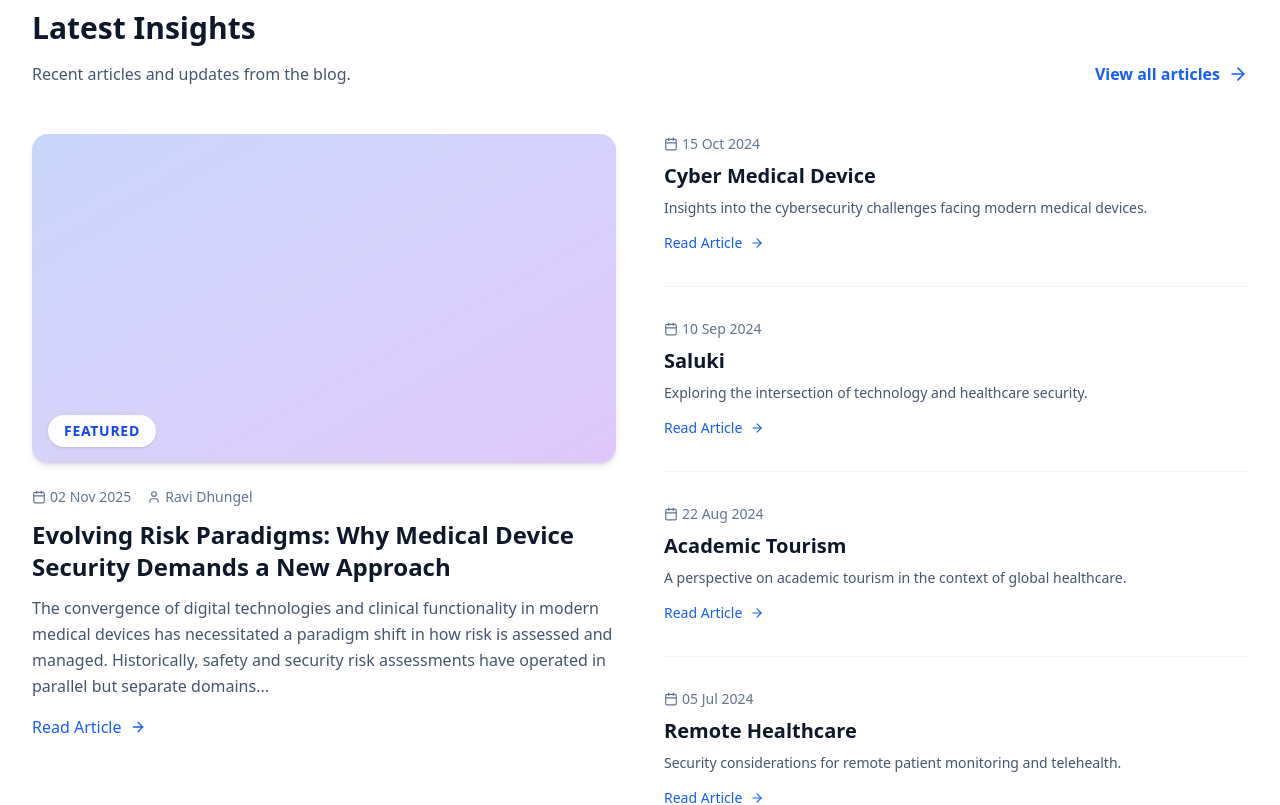
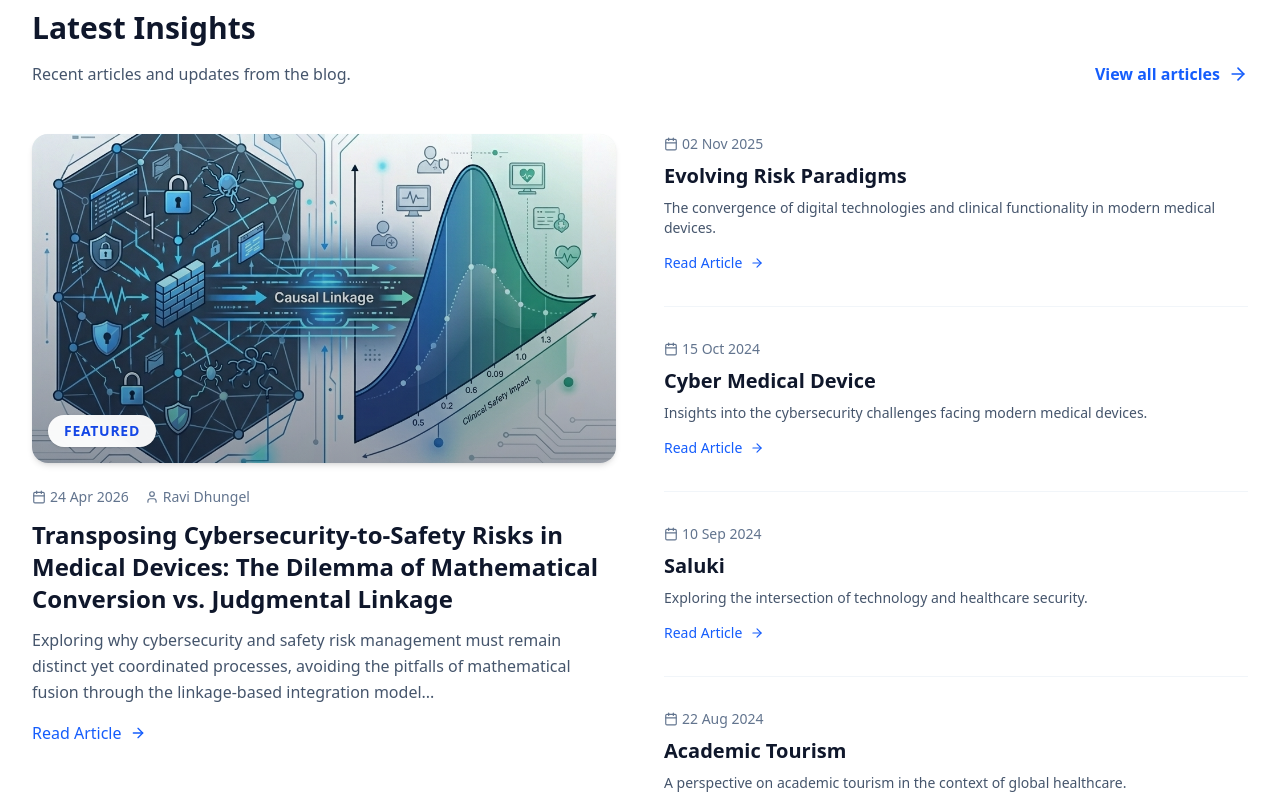
Before and after one commit to nepalboy/medicsec, a React (Vite) app: page / in a window 1280 px wide. Shown: the part 1980-2785 px from the top of the page. Built offline with nearby package versions, Linux system fonts and the light colour scheme.

Commit message:
Add new article: Transposing Cybersecurity-to-Safety Risks

```diff
--- a/src/components/LatestArticles.tsx
+++ b/src/components/LatestArticles.tsx
@@ -18,23 +18,28 @@ export const LatestArticles: React.FC = () => {
 
                 <div className="grid grid-cols-1 lg:grid-cols-2 gap-12 items-start">
                     {/* Featured Article */}
-                    <Link to="/articles/evolving-risk" className="group cursor-pointer block">
+                    <Link to="/articles/cyber-safety-dilemma" className="group cursor-pointer block">
                         <div className="relative overflow-hidden rounded-2xl mb-6 bg-slate-100 aspect-[16/9] shadow-md">
-                            {/* Placeholder for article image */}
-                            <div className="absolute inset-0 bg-gradient-to-br from-blue-600/20 to-purple-600/20 group-hover:scale-105 transition-transform duration-500"></div>
+                            {/* Article image */}
+                            <img
+                                src="images/articles/cyber-safety-viz.png"
+                                alt="Cybersecurity vs Safety Linkage"
+                                className="absolute inset-0 w-full h-full object-cover group-hover:scale-105 transition-transform duration-500"
+                            />
+                            <div className="absolute inset-0 bg-gradient-to-t from-slate-900/40 to-transparent"></div>
                             <div className="absolute bottom-4 left-4 bg-white/95 backdrop-blur-sm px-4 py-1.5 rounded-full text-sm font-bold text-blue-700 uppercase tracking-wider shadow-sm">
                                 Featured
                             </div>
                         </div>
                         <div className="flex items-center gap-4 text-sm text-slate-500 mb-3">
-                            <span className="flex items-center gap-1"><Calendar size={14} /> 02 Nov 2025</span>
+                            <span className="flex items-center gap-1"><Calendar size={14} /> 24 Apr 2026</span>
                             <span className="flex items-center gap-1"><User size={14} /> Ravi Dhungel</span>
                         </div>
                         <h3 className="text-2xl font-bold text-slate-900 mb-3 group-hover:text-blue-600 transition-colors">
-                            Evolving Risk Paradigms: Why Medical Device Security Demands a New Approach
+                            Transposing Cybersecurity-to-Safety Risks in Medical Devices: The Dilemma of Mathematical Conversion vs. Judgmental Linkage
                         </h3>
                         <p className="text-slate-600 leading-relaxed mb-4">
-                            The convergence of digital technologies and clinical functionality in modern medical devices has necessitated a paradigm shift in how risk is assessed and managed. Historically, safety and security risk assessments have operated in parallel but separate domains...
+                            Exploring why cybersecurity and safety risk management must remain distinct yet coordinated processes, avoiding the pitfalls of mathematical fusion through the linkage-based integration model...
                         </p>
                         <span className="inline-flex items-center gap-2 text-blue-600 font-medium group-hover:gap-3 transition-all">
                             Read Article <ArrowRight size={16} />
@@ -44,6 +49,12 @@ export const LatestArticles: React.FC = () => {
                     {/* Secondary List */}
                     <div className="space-y-8">
                         {[
+                            {
+                                title: "Evolving Risk Paradigms",
+                                date: "02 Nov 2025",
+                                link: "/articles/evolving-risk",
+                                excerpt: "The convergence of digital technologies and clinical functionality in modern medical devices."
+                            },
                             {
                                 title: "Cyber Medical Device",
                                 date: "15 Oct 2024",
@@ -61,12 +72,6 @@ export const LatestArticles: React.FC = () => {
                                 date: "22 Aug 2024",
                                 link: "/articles/print/academic-tourism",
                                 excerpt: "A perspective on academic tourism in the context of global healthcare."
-                            },
-                            {
-                                title: "Remote Healthcare",
-                                date: "05 Jul 2024",
-                                link: "/articles/print/remote",
-                                excerpt: "Security considerations for remote patient monitoring and telehealth."
                             }
                         ].map((article, index) => (
                             <Link key={index} to={article.link} className="group cursor-pointer block border-b border-slate-100 pb-8 last:border-0">
--- a/src/components/pages/ArticleDetail.tsx
+++ b/src/components/pages/ArticleDetail.tsx
@@ -2,8 +2,157 @@ import React from 'react';
 import { useParams, Link } from 'react-router-dom';
 import { ArrowLeft, Calendar, User } from 'lucide-react';
 
+interface ArticleContent {
+    title: string;
+    date: string;
+    author: string;
+    image?: string;
+    content: React.ReactNode;
+}
+
+const articleData: Record<string, ArticleContent> = {
+    'cyber-safety-dilemma': {
+        title: 'Transposing Cybersecurity-to-Safety Risks in Medical Devices: The Dilemma of Mathematical Conversion vs. Judgmental Linkage',
+        date: '24 Apr 2026',
+        author: 'Ravi Dhungel',
+        image: '/images/articles/cyber-safety-viz.png',
+        content: (
+            <>
+                <p className="lead text-xl text-slate-600 mb-8">
+                    ISO 14971 safety risk is grounded in classical probability theory, while cybersecurity risk operates under structurally different assumptions.
+                    This article explores why direct mathematical transposition fails and proposes a linkage-based integration model.
+                </p>
+
+                <h3 className="text-2xl font-bold mt-8 mb-4">1. Mathematical Incompatibility of the Two Domains</h3>
+                <p>
+                    ISO 14971 safety risk is defined as: <strong>R = P(harm | hazardous situation) × Severity</strong>.
+                    Here, P is a frequentist or credence-based probability derived from repeatable events under relatively stable conditions.
+                </p>
+                <p>
+                    Cybersecurity risk, however, focuses on <strong>exploitability</strong>, which is not a random variable.
+                    Threat actors are adaptive, goal-directed, and context-sensitive. Assigning numeric likelihoods to exploitability produces "pseudo-mathematics"—the appearance of rigor without formal validity.
+                </p>
+
+                <h3 className="text-2xl font-bold mt-8 mb-4">2. Failure Modes of Direct Transposition</h3>
+                <div className="overflow-x-auto my-8">
+                    <table className="min-w-full border-collapse border border-slate-200 text-left text-sm">
+                        <thead className="bg-slate-50">
+                            <tr>
+                                <th className="px-4 py-2 border border-slate-200 font-bold">Approach</th>
+                                <th className="px-4 py-2 border border-slate-200 font-bold">Failure Mode</th>
+                            </tr>
+                        </thead>
+                        <tbody>
+                            <tr>
+                                <td className="px-4 py-2 border border-slate-200">Map CVSS base score → safety P category</td>
+                                <td className="px-4 py-2 border border-slate-200">CVSS is ordinal and context-dependent; cardinality assumptions are invalid</td>
+                            </tr>
+                            <tr>
+                                <td className="px-4 py-2 border border-slate-200">Assign exploitability → P(attack) in risk matrix</td>
+                                <td className="px-4 py-2 border border-slate-200">Treats a judgment variable as a frequentist probability; no justifiable distribution</td>
+                            </tr>
+                            <tr>
+                                <td className="px-4 py-2 border border-slate-200">Composite risk score (cyber + safety)</td>
+                                <td className="px-4 py-2 border border-slate-200">Mixes non-probabilistic and probabilistic quantities; violates measure theory</td>
+                            </tr>
+                            <tr>
+                                <td className="px-4 py-2 border border-slate-200">Bayesian prior on attacker intent</td>
+                                <td className="px-4 py-2 border border-slate-200">Requires stable base rates; adaptive adversaries invalidate stationarity assumption</td>
+                            </tr>
+                        </tbody>
+                    </table>
+                </div>
+
+                <h3 className="text-2xl font-bold mt-8 mb-4">3. Limits of Advanced Quantitative Techniques</h3>
+                <p>
+                    Techniques like Monte Carlo simulation and Bayesian networks are often proposed as bridges, but they fail because they require valid input distributions which, in cybersecurity, are assumed rather than derived.
+                </p>
+                <ul className="list-disc pl-6 space-y-2">
+                    <li><strong>Monte Carlo:</strong> Garbage-in-garbage-out applies directly when input distributions are guessed.</li>
+                    <li><strong>Bayesian inference:</strong> Posterior probabilities are only meaningful when the prior is over a stable probability space, not an opinion about attacker capability.</li>
+                    <li><strong>Expert judgment:</strong> Calibrated qualitative judgments (high/medium/low) are appropriate; unitless decimal values are not.</li>
+                </ul>
+
+                <h3 className="text-2xl font-bold mt-8 mb-4">4. Linkage-Based Integration Model</h3>
+                <p>
+                    The normative solution, as represented in AAMI TIR57, is parallel, coordinated processes with structured information handoffs, not mathematical fusion. The correct integration follows a conditional structure:
+                </p>
+                <ol className="list-decimal pl-6 space-y-4 my-6">
+                    <li>
+                        <strong>Cybersecurity analysis:</strong> Characterize the threat and adverse impact.
+                        <em>Output: "unauthorized modification of infusion rate parameter is credible."</em>
+                    </li>
+                    <li>
+                        <strong>Causal safety linkage:</strong> Expert judgment determines if the cyber condition precipitates a hazardous situation.
+                        <em>Output: "if realized, incorrect dose delivery is a foreseeable hazardous situation."</em>
+                    </li>
+                    <li>
+                        <strong>Safety risk estimation:</strong> Estimate P(harm | hazardous situation) assuming the hazardous situation exists.
+                    </li>
+                </ol>
+                <div className="bg-blue-50 p-6 rounded-xl border border-blue-100 my-8">
+                    <p className="font-mono text-center text-blue-800">
+                        R_safety = P(harm | HS) × S, where HS is established by cybersecurity causal linkage
+                    </p>
+                </div>
+
+                <h3 className="text-2xl font-bold mt-8 mb-4">5. Conclusion</h3>
+                <p>
+                    Cybersecurity and safety risk management answer different questions under different mathematical assumptions.
+                    Attempts to convert exploitability into safety probability introduce formal invalidity.
+                    The linkage-based model preserves both domains' integrity through causal reasoning rather than numerical conversion.
+                </p>
+            </>
+        )
+    },
+    'evolving-risk': {
+        title: 'Evolving Risk Paradigms: Why Medical Device Security Demands a New Approach',
+        date: '02 Nov 2025',
+        author: 'Ravi Dhungel',
+        content: (
+            <>
+                <p className="lead text-xl text-slate-600 mb-8">
+                    The convergence of digital technologies and clinical functionality in modern medical devices has necessitated a paradigm shift in how risk is assessed and managed.
+                </p>
+                <p>
+                    Historically, safety and security risk assessments have operated in parallel but separate domains.
+                    Safety focused on random component failures and foreseeable misuse, while security focused on intentional adversarial actions.
+                </p>
+                <h3>The Challenge</h3>
+                <p>
+                    In the modern connected ecosystem, a security vulnerability can directly lead to a safety hazard.
+                    However, the probabilistic models used in ISO 14971 do not directly translate to the intentional, non-random nature of cyber attacks.
+                </p>
+            </>
+        )
+    },
+    'post-market-surveillance': {
+        title: 'Understanding Post-Market Surveillance',
+        date: '15 Jan 2025',
+        author: 'Ravi Dhungel',
+        content: (
+            <>
+                <p className="lead text-xl text-slate-600 mb-8">
+                    Key strategies for maintaining security posture after device deployment.
+                    Continuous monitoring and vulnerability management are critical.
+                </p>
+                <p>
+                    Post-market surveillance is not just a regulatory requirement; it's a vital security function.
+                    As new vulnerabilities are discovered in the wild (0-days, library vulnerabilities like Log4j), manufacturers must have robust processes to assess and mitigate them.
+                </p>
+            </>
+        )
+    }
+};
+
 export const ArticleDetail: React.FC = () => {
     const { id } = useParams();
+    const article = articleData[id || ''] || {
+        title: 'Article Not Found',
+        date: 'N/A',
+        author: 'Unknown',
+        content: <p>The article you are looking for could not be found.</p>
+    };
 
     return (
         <div className="bg-white py-12">
@@ -15,32 +164,21 @@ export const ArticleDetail: React.FC = () => {
                 <article>
                     <header className="mb-8">
                         <div className="flex items-center gap-4 text-sm text-slate-500 mb-4">
-                            <span className="flex items-center gap-1"><Calendar size={16} /> 02 Nov 2025</span>
-                            <span className="flex items-center gap-1"><User size={16} /> Ravi Dhungel</span>
+                            <span className="flex items-center gap-1"><Calendar size={16} /> {article.date}</span>
+                            <span className="flex items-center gap-1"><User size={16} /> {article.author}</span>
                         </div>
                         <h1 className="text-4xl font-bold text-slate-900 mb-6 leading-tight">
-                            {id === 'evolving-risk' ? 'Evolving Risk Paradigms: Why Medical Device Security Demands a New Approach' :
-                                id === 'post-market-surveillance' ? 'Understanding Post-Market Surveillance' :
-                                    id === 'print-articles' ? 'Print Articles Collection' :
-                                        'Article Title Placeholder'}
+                            {article.title}
                         </h1>
+                        {article.image && (
+                            <div className="rounded-2xl overflow-hidden mb-8 shadow-lg">
+                                <img src={article.image} alt={article.title} className="w-full h-auto" />
+                            </div>
+                        )}
                     </header>
 
                     <div className="prose prose-lg prose-slate max-w-none">
-                        <p className="lead text-xl text-slate-600 mb-8">
-                            This is a placeholder for the full article content. In a real application, this content would be fetched from a CMS or database based on the article ID: <code>{id}</code>.
-                        </p>
-                        <p>
-                            Lorem ipsum dolor sit amet, consectetur adipiscing elit. Sed do eiusmod tempor incididunt ut labore et dolore magna aliqua. Ut enim ad minim veniam, quis nostrud exercitation ullamco laboris nisi ut aliquip ex ea commodo consequat.
-                        </p>
-                        <h3>The Challenge</h3>
-                        <p>
-                            Duis aute irure dolor in reprehenderit in voluptate velit esse cillum dolore eu fugiat nulla pariatur. Excepteur sint occaecat cupidatat non proident, sunt in culpa qui officia deserunt mollit anim id est laborum.
-                        </p>
-                        <h3>The Solution</h3>
-                        <p>
-                            Sed ut perspiciatis unde omnis iste natus error sit voluptatem accusantium doloremque laudantium, totam rem aperiam, eaque ipsa quae ab illo inventore veritatis et quasi architecto beatae vitae dicta sunt explicabo.
-                        </p>
+                        {article.content}
                     </div>
                 </article>
             </div>
--- a/src/components/pages/Articles.tsx
+++ b/src/components/pages/Articles.tsx
@@ -13,6 +13,13 @@ const printArticles = [
 ];
 
 const articles = [
+    {
+        id: 'cyber-safety-dilemma',
+        title: 'Transposing Cybersecurity-to-Safety Risks in Medical Devices: The Dilemma of Mathematical Conversion vs. Judgmental Linkage',
+        date: '24 Apr 2026',
+        excerpt: 'Exploring why cybersecurity and safety risk management must remain distinct yet coordinated processes, avoiding the pitfalls of mathematical fusion.',
+        featured: true
+    },
     {
         id: 'evolving-risk',
         title: 'Evolving Risk Paradigms: Why Medical Device Security Demands a New Approach',
```
Also changed, not shown: public/images/articles/cyber-safety-viz.png (added).
